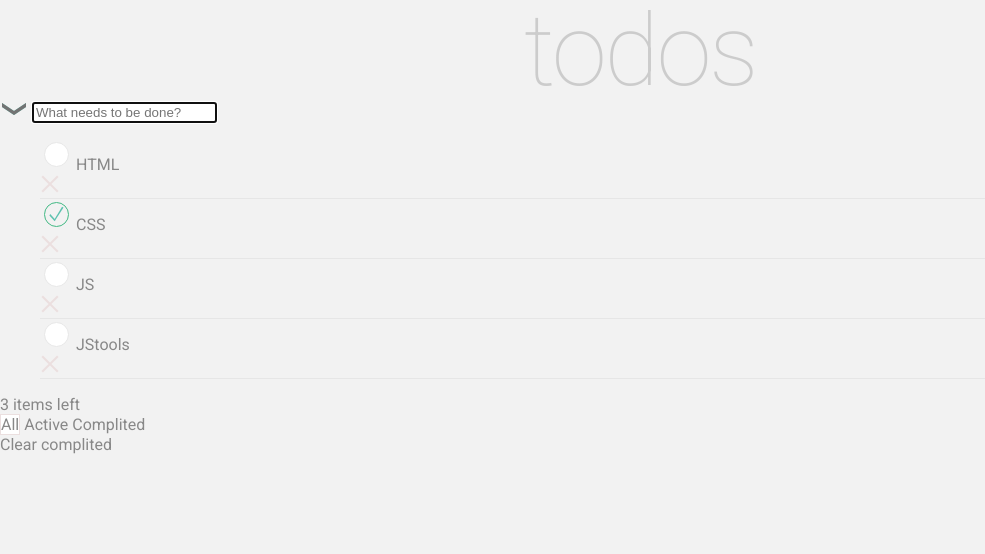
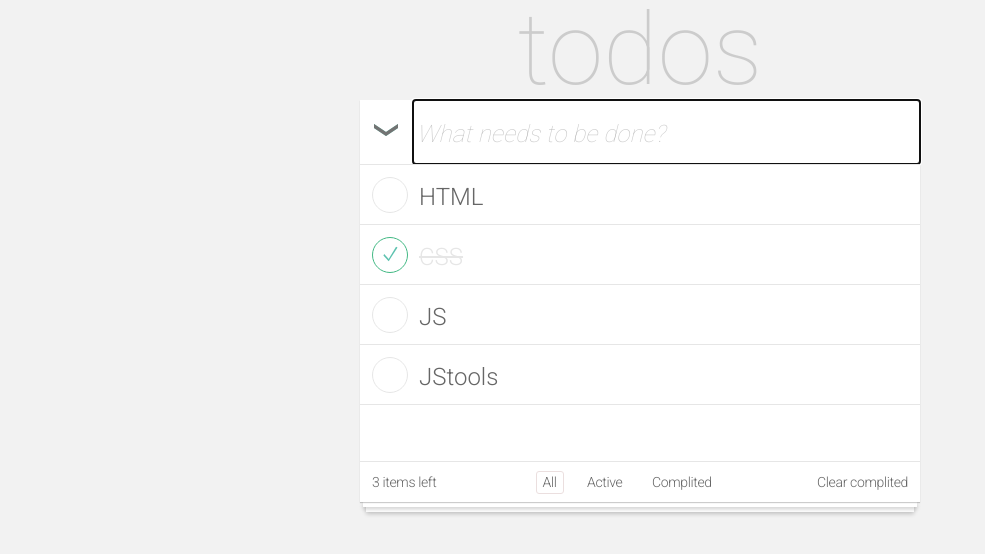
Before and after one commit to ok-technopolis-autumn-2019/Ilya-Chuprynin, a plain HTML site: page FirstLesson.html in a window 1280 px wide. Shown: the whole page, without its empty margins (0-985 px from the left). Drawn offline with Linux system fonts and the light colour scheme.

Commit message:
Update style.css

```diff
--- a/style.css
+++ b/style.css
@@ -5,23 +5,11 @@ body {
 	padding: 0;
 	background: #F2F2F2;
 	font-family: 'Roboto', 'Arial', 'sans-serif';
-	color: #888888;
+	color: #666;
 }
 
 li {
 	list-style: none;
-}
-
-h1 {
-	text-align: center;
-	font-style: normal;
-	font-weight: 100;
-	font-size: 100px;
-	line-height: 21px;
-	letter-spacing: -2.5px;
-	color: #CCCCCC;
-	margin-top: 40px;
-	margin-bottom: 40px;
 }
 
 button {
@@ -37,60 +25,94 @@ p {
 	margin: 0;
 	padding: 0;
 }
+ul{
+	margin: 0;
+	padding: 0;
+}
 
-.content {
+/* общие настройки */
+.todo-app{
+  position: relative;
+  max-width: 560px;
+  min-width: 460px;
+  margin: 0 auto 20px;
+  z-index: 0;
+}
+
+.todo-app:before {
+	left: 0.5%;
+  right: 0.5%;
+  height: 5px;
+  z-index: -1;
+	background-color: #fff;
+  box-shadow: 0 2px 4px rgba(0,0,0,.2);
+  content: "";
+  position: absolute;
+  top: 100%;
+}
+
+.todo-app:after {
+	left: 1%;
+  right: 1%;
+  height: 10px;
+  z-index: -2;
+  background-color: #fff;
+  box-shadow: 0 2px 4px rgba(0,0,0,.2);
+  content: "";
+  position: absolute;
+  top: 100%;
+}
+/* конец общих настроек */
+
+/* раздел headre`a */
+.title {
+	text-align: center;
+  color: #ccc;
+  font-weight: 100;
+  font-size: 100px;
+  text-transform: lowercase;
+  line-height: 1;
+  margin: 0px;
+}
+/* конец раздела */
+
+
+.todo-app__content {
 	display: flex;
 	flex-direction: column;
-	margin-left: 30%;
-  margin-right: 30%;
 	background: white;
 	min-width: fit-content;
 	box-shadow: 0px 1px 1px rgba(0, 0, 0, 0.2);
 }
-/*  Не знаю почему, но псевдоэлементы не работают :((((
-.content:before {
-	box-shadow: 0px 2px 4px rgba(0, 0, 0, 0.2);
+
+
+.todo-app__main-controls{
+	display: flex;
+}
+.todo-app__main-controls_checkAll{
+	padding: 0 10px;
+	height: 64px;
+  width: 56px;
 }
 
-.content:after {
-	margin: 40px;
-	background: 40px;
-}
-*/
-.setCheckedAll{
-	padding: 0 10px;
-}
-
-.search {
-	font-weight: 300;
-	font-style: italic;
-	color: #CCCCCC;
+.todo-app__main-controls_add-new {
+	font-weight: 100;
 	max-width: -webkit-fill-available;
 	width: 100%;
 	border: 0;
 	margin: 0;
-	padding: 20px;
+	height: 64px;
+  padding: 4px 4px 0 4px;
+  box-sizing: border-box;
+  font-size: 24px;
+  font-family: Roboto,Arial,sans-serif;
 }
 
-.search:placeholder {
+.todo-app__main-controls_add-new::placeholder {
 	color: #CCCCCC;
+	font-style: italic;
+	font-weight: 100;
 }
-
-.picker ul{
-	margin: 0;
-	padding: 0;
-}
-
-.elements{
-	display: flex;
-	justify-content: space-between;
-	vertical-align: baseline;
-}
-
-.elements_text{
-	font-size: 50px;
-}
-
 /*Раздел стилизации Чекбоксов*/
 
 .checkbox {
@@ -104,9 +126,10 @@ p {
 }
 
 .checkbox div > input {
-    height: 25px;
-    width: 25px;
-    min-width: 25px;
+    width: 36px;
+    height: 36px;
+    min-width: 36px;
+    margin: 0 8px 0 12px;
     -webkit-appearance: none;
     -moz-appearance: none;
     -o-appearance: none;
@@ -130,39 +153,58 @@ p {
     background-position: center;
 }
 
+.checkbox div > input:checked + label {
+	color: #E6E6E6;
+  text-decoration: line-through;
+}
 
 .checkbox div > input:focus {
     border: 3px solid #41B883;
 }
 
+.checkbox:focus-within > .todo-app__tasks-item__deleteElem{
+  transition: all 0.9s ease;
+	display: block;
+	visibility: visible;
+}
+
 /*Конец раздела*/
 
-.checkers {
-	padding: 10px;
+/* раздел item`ов списка */
+.todo-app__tasks{
+	min-height: 296px;
+	border-bottom: 1px solid #E6E6E6;
+	border-top: 1px solid #E6E6E6;
 }
 
-.checkers-input-txt{
+.todo-app__tasks-item {
 	display: flex;
+	min-height: 59px;
+	align-items: center;
+	justify-content: space-between;
 }
 
-.checkers-input-txt label{
+.todo-app__tasks-item__input-txt{
+	display: flex;
+	align-items: center;
+}
+
+.todo-app__tasks-item__input-txt label{
 	padding-top: 4px;
 	font-weight: 300;
-	font-size: 20px;
+	font-size: 24px;
 	word-break: break-word;
 	margin-left: 3px;
 	max-width: -webkit-fill-available;
 }
 
-.checkers:hover .deleteElem{
+.todo-app__tasks-item:hover .todo-app__tasks-item__deleteElem{
 	transition: all 0.9s ease;
 	display: block;
-	background: #FAFAFA;
-
-
+	visibility: visible;
 }
 
-.checkers:hover {
+.todo-app__tasks-item:hover {
 	background: #FAFAFA;
 	transition: all 0.4s ease;
 }
@@ -171,99 +213,79 @@ p {
 	border-bottom: 1px solid #E6E6E6;
 }
 
-.deleteElem {
-	display: none;
-	position: absolute;
-  z-index: 100;
-  left: 95%;
-  top: 20%;
+.todo-app__tasks-item__deleteElem {
+	display: block;
+	visibility: hidden;
+	margin-right: 5px;
+	width: 36px;
+  height: 36px;
 }
 
+/* конец раздела item`ов */
 
-.botOfContent {
+/* раздел footer`a */
+.todo-app__actions-bar {
 	display: flex;
 	justify-content: space-between;
 	width: 100%;
 	font-size: 14px;
-	padding: 20px 10px;
 	max-width: -webkit-fill-available;
-
-    height: 9px;
-    padding-bottom: 17px;
-    padding-top: 7px;
-
+  height: 40px;
+  align-items: center;
+  padding-left: 12px;
+  padding-right: 12px;
 }
 
-.botOfContent div{
+.todo-app__actions-bar div{
 	display: flex;
 	justify-content: space-between;
 	height: fit-content;
+	width: 34%;
 }
 
-.botOfContent-helpButton{
+.todo-app__actions-helpButton{
 	font-style: normal;
 	font-weight: 300;
 	font-size: 14px;
 	line-height: 21px;
-	/* identical to box height, or 150% */
-
 	display: flex;
 	align-items: center;
 	letter-spacing: -0.35px;
 }
 
-.bottom {
-	display: none;
-}
-
-.bottom-border-1{
-	margin-left: 30.3%;
-  margin-right: 30.3%;
-	background: white;
-	min-width: fit-content;
-	height: 2px;
-	border: 1px solid rgba(0, 0, 0, 0.2);
-	box-shadow: 0px 2px 4px rgba(0, 0, 0, 0.2);
-}
-
-.bottom-border-2{
-	margin-left: 30.6%;
-  margin-right: 30.6%;
-	background: white;
-	min-width: fit-content;
-	height: 2px;
-	border: 1px solid rgba(0, 0, 0, 0.2);
-	box-shadow: 0px 2px 4px rgba(0, 0, 0, 0.2);
-}
-
-.botOfContent-controlButton {
+.todo-app__actions-controlButton {
 	font-style: normal;
 	font-weight: 300;
 	font-size: 14px;
 	line-height: 21px;
-	/* identical to box height, or 150% */
 
 	display: flex;
 	align-items: center;
 	letter-spacing: -0.35px;
-	padding: 0 5px;
+	padding: 0px 6px;
 }
 
 .active {
 	background: #FFFFFF;
 	border: 1px solid #EBDFDF;
+	border-radius: 3px;
 }
 
+/* конец раздела footer`a */
+
+/* раздел медиа запросов */
 @media (min-width: 481px) and (max-width: 767px) {
-  .content {
+  .todo-app {
   	margin-left: 0;
   	margin-right: 0;
+  	max-width: 100%;
   }
 }
 
 @media (min-width: 320px) and (max-width: 480px) {
-  .content {
+  .todo-app {
   	margin-left: 0;
   	margin-right: 0;
+  	max-width: 100%;
   }
 }
```
